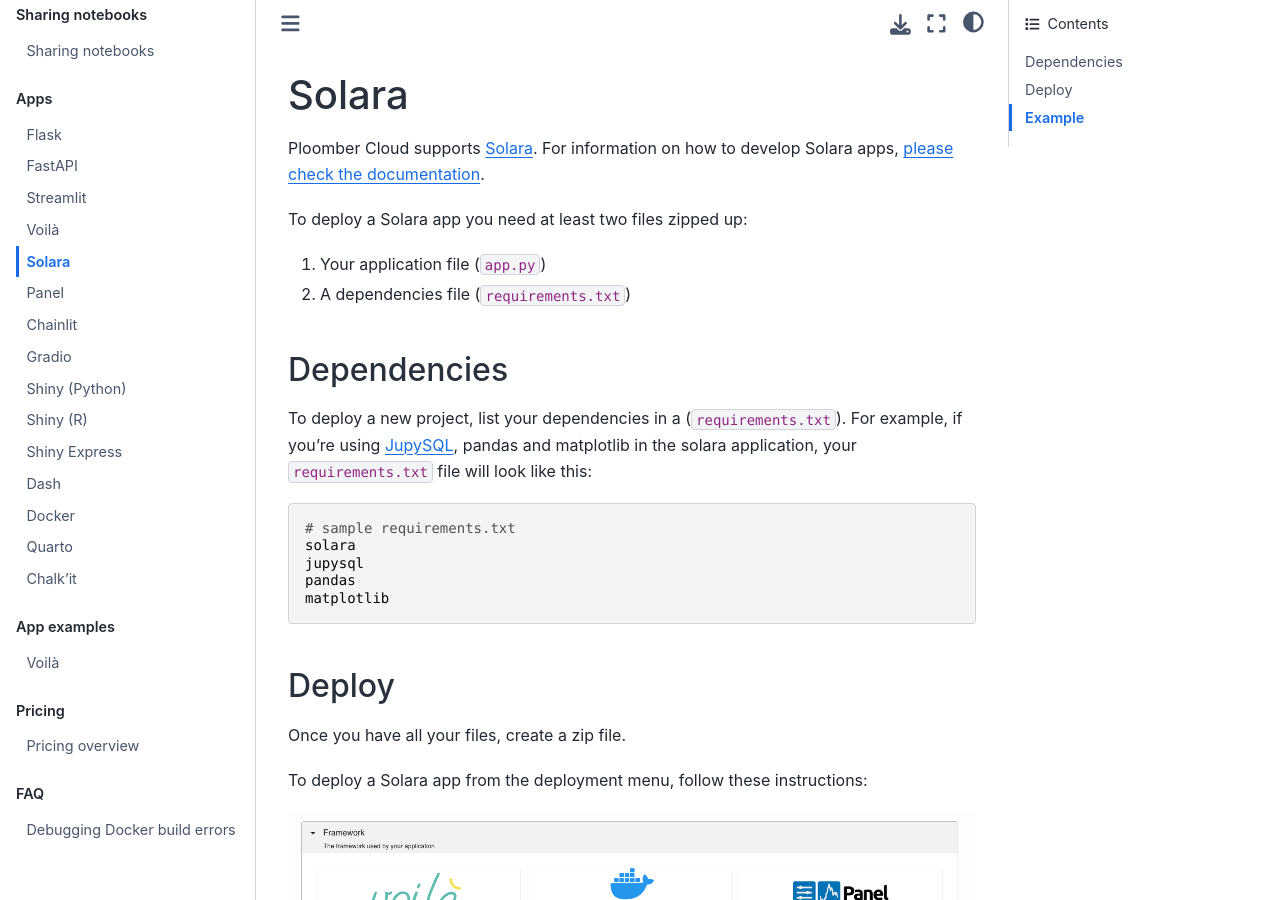
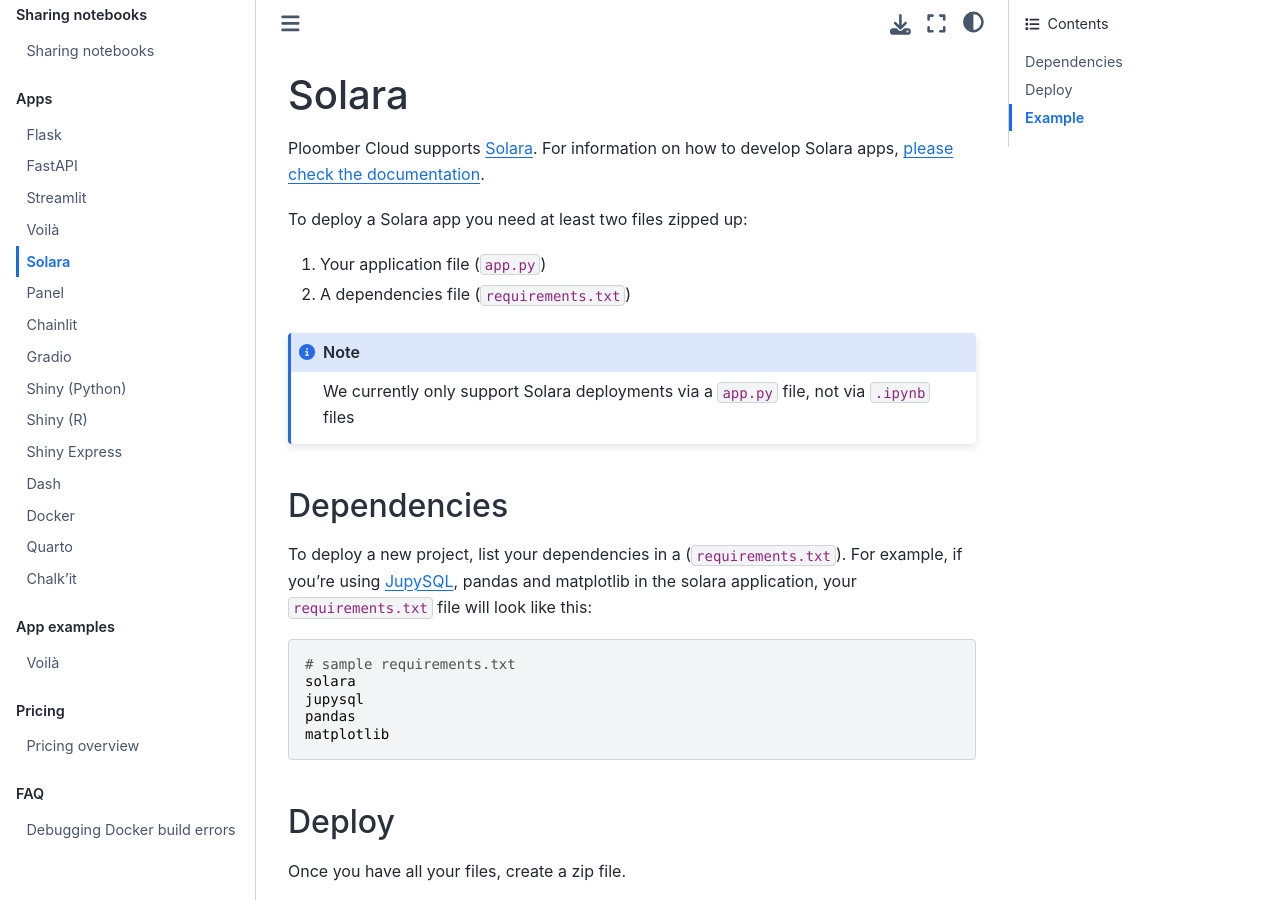
Before and after one commit to ploomber/doc, a Jupyter Book: the page built from doc/apps/solara.md, in a window 1280 px wide and 900 px high. Built offline with Jupyter Book 1.0.4 settings and Sphinx 7.4.7 and the Sphinx Book theme 1.1.4, drawn with Linux system fonts in a browser that asks for light colours.

Commit message:
adds solara ipynb notice

````diff
--- a/doc/apps/solara.md
+++ b/doc/apps/solara.md
@@ -7,6 +7,9 @@
 1. Your application file (`app.py`)
 2. A dependencies file (`requirements.txt`)
 
+```{note}
+We currently only support Solara deployments via a `app.py` file, not via `.ipynb` files
+```
 
 ## Dependencies
 
````
